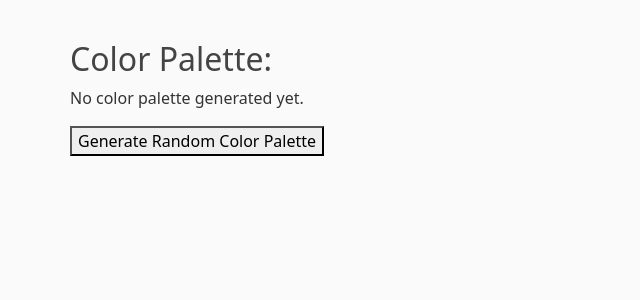
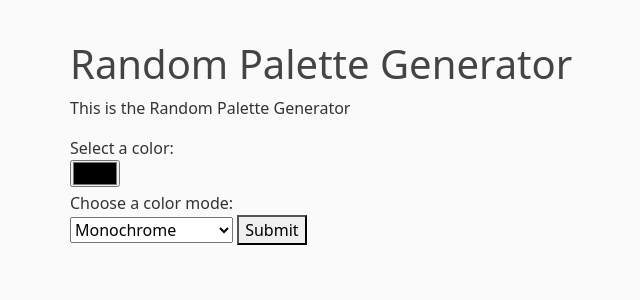
Before and after one commit to Veneloo/Color-Palette, a Flask app: page /random in a window 1280 px wide. Shown: the part 56-356 px from the top of the page, without its empty margins (12-652 px from the left). Run offline with Flask 3, Linux system fonts and the light colour scheme.

Commit message:
Kept Random Updates

```diff
--- a/templates/random.html
+++ b/templates/random.html
@@ -1,23 +1,25 @@
+
 
 {% extends 'layoutt.html' %}
-
 {% block content %}
-  <h2>Color Palette:</h2>
-<head>
-  <link rel="stylesheet" type="text/css" href="{{ url_for('static', filename='random.css') }}">
-
-</head>
-  {% if colors %}
-    <ul>
-      {% for color in colors %}
-      <li style="background-color: {{ color }};">{{ color }}</li>
-      {% endfor %}
-    </ul>
-  {% else %}
-    <p>No color palette generated yet.</p>
-  {% endif %}
-
-  <form method="POST" action="{{ url_for('random_page') }}">
-    <button type="submit">Generate Random Color Palette</button>
-  </form>
-{% endblock %}
+    <h1>{{ subtitle }}</h1>
+    <p>{{ text }}</p>
+    <form action="/result" method="POST">
+    <label for="colorPicker">Select a color:</label>
+    <br />
+    <input type="color" id="colorPicker" name="colorPicker">
+    <br/>
+    <label for="mode-choice">Choose a color mode:</label>
+    <br />
+    <select name="mode-choice" id="mode-choice">
+        <option value="monochrome">Monochrome</option>
+        <option value="monochrome-dark">Monochrome-dark</option>
+        <option value="monochrome-light">Monochrome-light</option>
+        <option value="complement">Complement</option>
+        <option value="triad">Triad</option>
+        <option value="quad">Quad</option>
+        <option value="analogic">Analogic</option>
+    </select>
+    <button type="submit">Submit</button>
+    </form>
+    {% endblock %}
```
